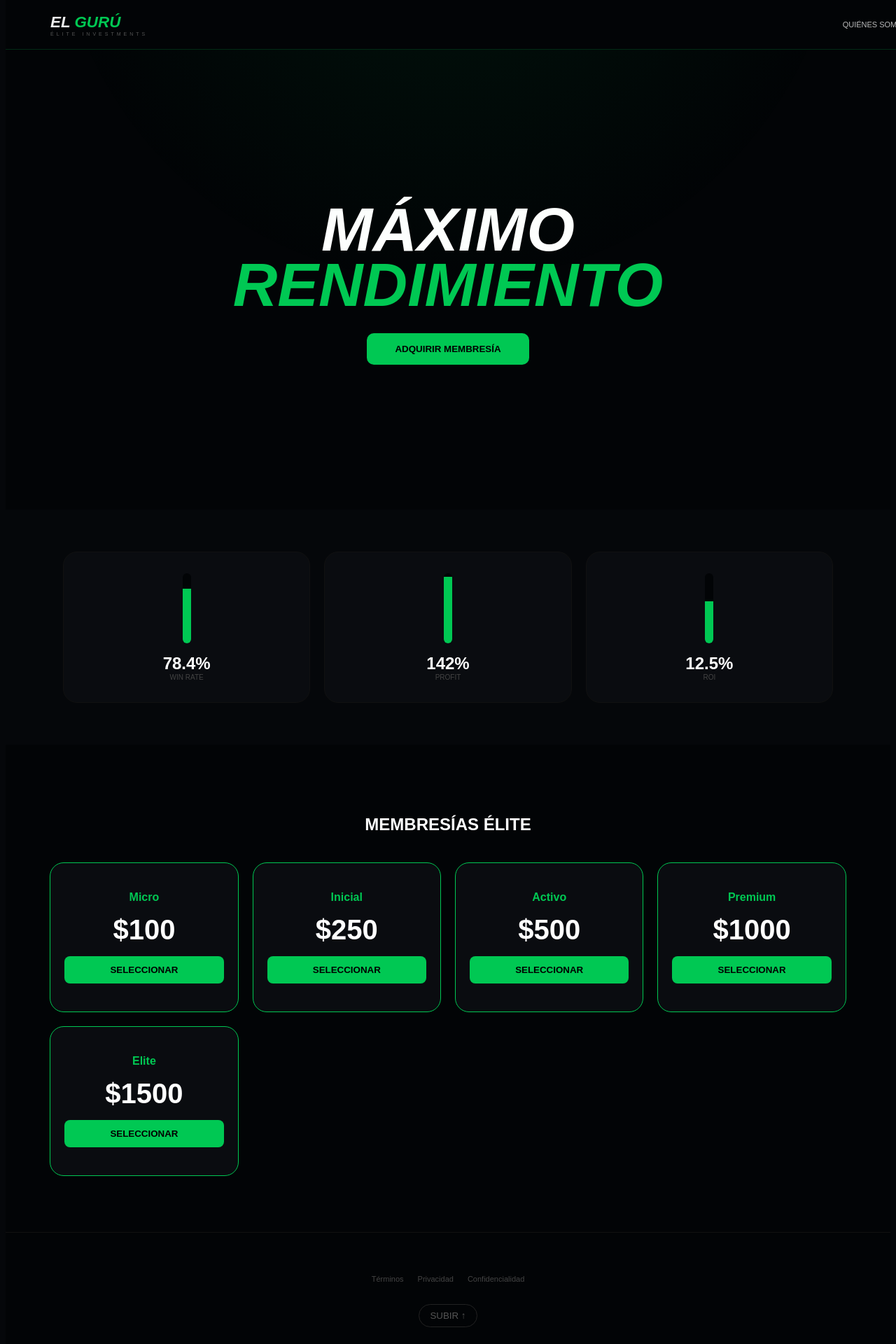
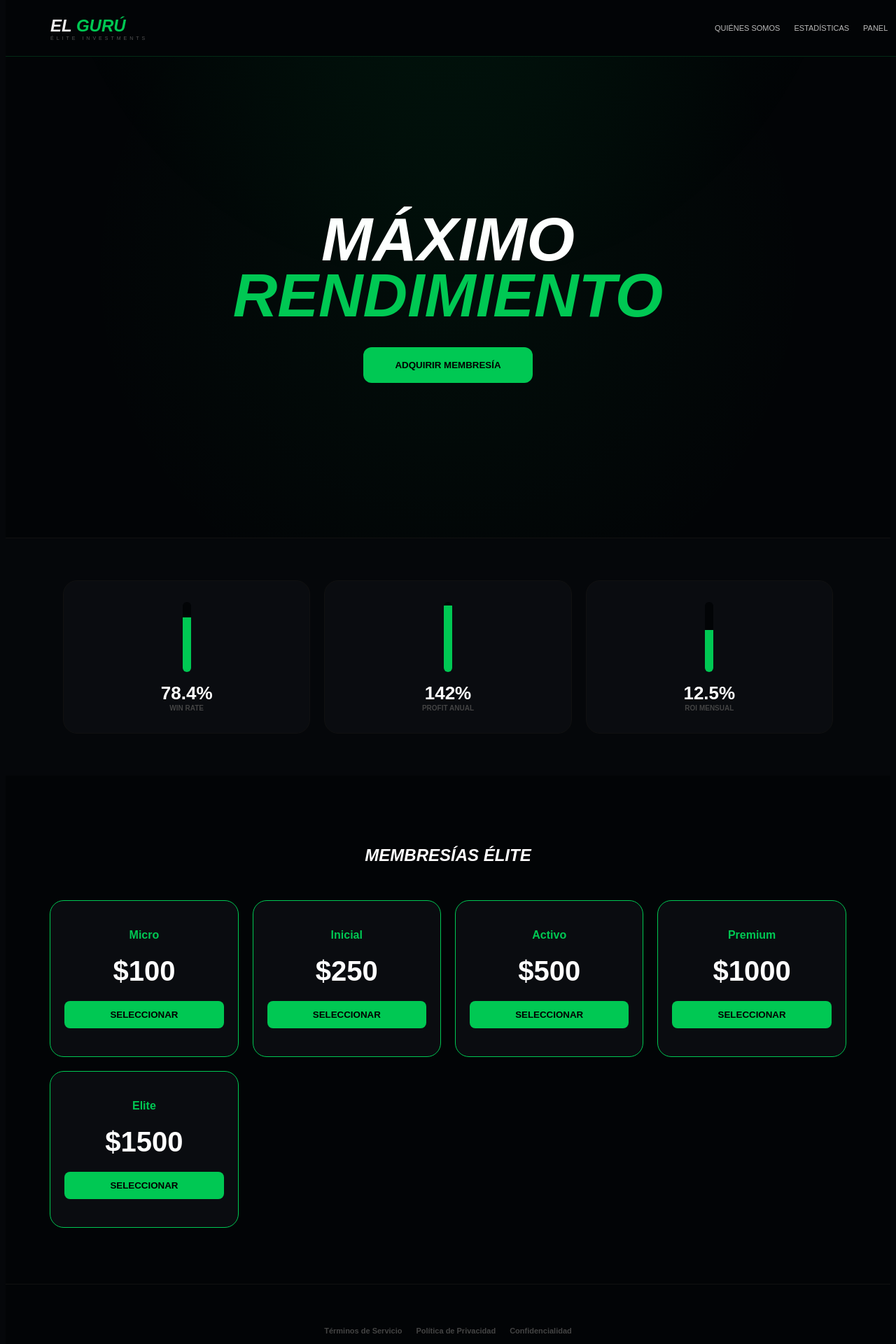
Before and after one commit to DeVx1978/el-guru-elite, a Next.js app: page / in a window 1280 px wide. Shown: the top 1920 px of the page at 70% size. Built offline with nearby package versions, Linux system fonts and the light colour scheme.

Commit message:
Sincronización total: 4 pestañas en menú, estadísticas y legal

```diff
--- a/src/app/page.tsx
+++ b/src/app/page.tsx
@@ -1,6 +1,6 @@
 "use client";
 import React, { useState, useEffect } from 'react';
-import { Menu, X, LogIn, Copyright, ShieldCheck, FileText, Lock, ArrowUp } from 'lucide-react';
+import { Menu, X, LogIn, Copyright, ShieldCheck, FileText, Lock, BarChart3, LayoutDashboard } from 'lucide-react';
 import Link from 'next/link';
 
 const BallLoader = () => (
@@ -23,79 +23,87 @@ export default function HomePage() {
   return (
     <main style={{ backgroundColor: '#020406', minHeight: '100vh', color: 'white', fontFamily: 'Arial, sans-serif', overflowX: 'hidden' }}>
 
-      {/* NAVBAR RESPONSIVE */}
-      <nav style={{ padding: '0 5%', display: 'flex', justifyContent: 'space-between', alignItems: 'center', borderBottom: '1px solid rgba(0, 200, 83, 0.2)', position: 'fixed', top: 0, width: '100%', height: '70px', zIndex: 1000, backgroundColor: '#020406' }}>
-        <div>
-          <h2 style={{ color: '#eee', margin: 0, fontSize: '1.4rem', fontWeight: 900, fontStyle: 'italic' }}>EL <span style={{ color: '#00C853' }}>GURÚ</span></h2>
+      {/* NAVBAR RESPONSIVE BLINDADA */}
+      <nav style={{ padding: '0 5%', display: 'flex', justifyContent: 'space-between', alignItems: 'center', borderBottom: '1px solid rgba(0, 200, 83, 0.2)', position: 'fixed', top: 0, width: '100%', height: '80px', zIndex: 1000, backgroundColor: '#020406' }}>
+        <div style={{ cursor: 'pointer' }} onClick={() => window.location.reload()}>
+          <h2 style={{ color: '#eee', margin: 0, fontSize: '1.5rem', fontWeight: 900, fontStyle: 'italic' }}>EL <span style={{ color: '#00C853' }}>GURÚ</span></h2>
           <p style={{ fontSize: '7px', letterSpacing: '4px', color: '#555', margin: 0 }}>ÉLITE INVESTMENTS</p>
         </div>
 
-        <div className="pc-nav" style={{ display: 'none', gap: '20px' }}>
+        {/* MENÚ PC */}
+        <div className="pc-nav" style={{ display: 'none', gap: '20px', alignItems: 'center' }}>
           <Link href="/quienes-somos" style={{ color:'#bbb', textDecoration:'none', fontSize:'11px' }}>QUIÉNES SOMOS</Link>
-          <Link href="/login" style={{ color:'#00C853', textDecoration:'none', fontSize:'11px', fontWeight:'bold' }}>LOGIN</Link>
+          <Link href="/estadisticas" style={{ color:'#bbb', textDecoration:'none', fontSize:'11px' }}>ESTADÍSTICAS</Link>
+          <Link href="/panel" style={{ color:'#bbb', textDecoration:'none', fontSize:'11px' }}>PANEL</Link>
+          <button onClick={() => { setLoading(true); window.location.href = '/login'; }} style={{ background: 'transparent', color: '#00C853', border: '1px solid #00C853', padding: '8px 15px', borderRadius: '5px', fontSize: '10px', fontWeight: 'bold' }}>LOGIN</button>
         </div>
 
-        <div className="mobile-toggle" style={{ color: '#00C853', cursor: 'pointer' }} onClick={() => setMenuOpen(!menuOpen)}>
-          {menuOpen ? <X size={30} /> : <Menu size={30} />}
+        {/* HAMBURGUESA MÓVIL (VERDE NEÓN) */}
+        <div className="mobile-toggle" style={{ color: '#00C853', cursor: 'pointer', zIndex: 1001 }} onClick={() => setMenuOpen(!menuOpen)}>
+          {menuOpen ? <X size={35} /> : <Menu size={35} />}
         </div>
 
+        {/* MENÚ DESPLEGABLE CON LAS 4 PESTAÑAS */}
         {menuOpen && (
-          <div style={{ position: 'fixed', top: '70px', right: 0, width: '100%', height: '100vh', backgroundColor: '#020406', display: 'flex', flexDirection: 'column', alignItems: 'center', paddingTop: '50px', gap: '30px', zIndex: 999 }}>
-            <Link href="/quienes-somos" style={{ color:'white', textDecoration:'none', fontSize: '20px' }} onClick={() => setLoading(true)}>QUIÉNES SOMOS</Link>
-            <Link href="/login" style={{ color:'#00C853', textDecoration:'none', fontSize: '20px', fontWeight: 'bold' }} onClick={() => setLoading(true)}>INICIAR SESIÓN</Link>
-            <button onClick={() => setMenuOpen(false)} style={{ color: '#333', background: 'none', border: 'none' }}>CERRAR</button>
+          <div style={{ position: 'fixed', top: 0, left: 0, width: '100vw', height: '100vh', backgroundColor: '#020406', display: 'flex', flexDirection: 'column', justifyContent: 'center', alignItems: 'center', gap: '35px', zIndex: 1000 }}>
+            <Link href="/quienes-somos" style={{ color:'white', textDecoration:'none', fontSize: '22px', fontWeight: 'bold' }} onClick={() => setLoading(true)}>QUIÉNES SOMOS</Link>
+            <Link href="/estadisticas" style={{ color:'white', textDecoration:'none', fontSize: '22px', fontWeight: 'bold' }} onClick={() => setLoading(true)}>ESTADÍSTICAS</Link>
+            <Link href="/panel" style={{ color:'white', textDecoration:'none', fontSize: '22px', fontWeight: 'bold' }} onClick={() => setLoading(true)}>PANEL DE CONTROL</Link>
+            <Link href="/login" style={{ color:'#00C853', textDecoration:'none', fontSize: '22px', fontWeight: 'bold' }} onClick={() => setLoading(true)}>INICIAR SESIÓN</Link>
+            <button onClick={() => setMenuOpen(false)} style={{ marginTop: '20px', background: '#111', border: 'none', color: '#444', padding: '10px 30px', borderRadius: '20px' }}>VOLVER</button>
           </div>
         )}
       </nav>
 
       {/* HERO */}
-      <section style={{ height: '90vh', display: 'flex', flexDirection: 'column', justifyContent: 'center', alignItems: 'center', textAlign: 'center', padding: '0 20px' }}>
-        <h1 style={{ fontSize: 'clamp(2.5rem, 10vw, 5.5rem)', fontWeight: 900, fontStyle: 'italic', lineHeight: '0.9', marginBottom: '30px' }}>MÁXIMO<br /><span style={{ color: '#00C853' }}>RENDIMIENTO</span></h1>
-        <button onClick={() => { setLoading(true); window.location.href = '/registro'; }} style={{ backgroundColor: '#00C853', color: 'black', padding: '15px 40px', borderRadius: '10px', border: 'none', fontWeight: 900 }}>ADQUIRIR MEMBRESÍA</button>
+      <section style={{ height: '95vh', display: 'flex', flexDirection: 'column', justifyContent: 'center', alignItems: 'center', textAlign: 'center', padding: '0 20px', backgroundImage: 'radial-gradient(circle, rgba(0,200,83,0.05) 0%, transparent 70%)' }}>
+        <h1 style={{ fontSize: 'clamp(2.5rem, 10vw, 5.5rem)', fontWeight: 900, fontStyle: 'italic', lineHeight: '0.9', marginBottom: '35px' }}>MÁXIMO<br /><span style={{ color: '#00C853' }}>RENDIMIENTO</span></h1>
+        <button onClick={() => { setLoading(true); window.location.href = '/registro'; }} style={{ backgroundColor: '#00C853', color: 'black', padding: '18px 45px', borderRadius: '12px', border: 'none', fontWeight: 900, cursor: 'pointer' }}>ADQUIRIR MEMBRESÍA</button>
       </section>
 
-      {/* ESTADÍSTICAS DINÁMICAS */}
-      <section style={{ padding: '60px 5%', background: '#05070a' }}>
+      {/* ESTADÍSTICAS CON 3 BARRAS DINÁMICAS */}
+      <section style={{ padding: '60px 5%', background: '#05070a', borderTop: '1px solid #111' }}>
         <div style={{ display: 'grid', gridTemplateColumns: 'repeat(auto-fit, minmax(200px, 1fr))', gap: '20px', maxWidth: '1100px', margin: '0 auto' }}>
-          {[ { t: 'WIN RATE', v: '78.4%', h: '78%' }, { t: 'PROFIT', v: '142%', h: '95%' }, { t: 'ROI', v: '12.5%', h: '60%' } ].map(s => (
+          {[ { t: 'WIN RATE', v: '78.4%', h: '78%' }, { t: 'PROFIT ANUAL', v: '142%', h: '95%' }, { t: 'ROI MENSUAL', v: '12.5%', h: '60%' } ].map(s => (
             <div key={s.t} style={{ background: '#0a0c10', padding: '30px', borderRadius: '20px', textAlign: 'center', border: '1px solid #111' }}>
               <div style={{ height: '100px', width: '12px', background: '#020406', margin: '0 auto 15px', borderRadius: '10px', position: 'relative', overflow: 'hidden' }}>
                 <div style={{ position: 'absolute', bottom: 0, width: '100%', height: showStats ? s.h : '0%', background: '#00C853', transition: 'height 2s ease' }}></div>
               </div>
-              <div style={{ fontSize: '24px', fontWeight: 900 }}>{s.v}</div>
-              <div style={{ fontSize: '10px', color: '#444' }}>{s.t}</div>
+              <div style={{ fontSize: '26px', fontWeight: 900 }}>{s.v}</div>
+              <div style={{ fontSize: '10px', color: '#444', fontWeight: 'bold' }}>{s.t}</div>
             </div>
           ))}
         </div>
       </section>
 
-      {/* MEMBRESÍAS ALINEADAS */}
+      {/* MEMBRESÍAS ALINEADAS PROFESIONALMENTE */}
       <section style={{ padding: '80px 5%', textAlign: 'center' }}>
-        <h2 style={{ marginBottom: '40px', fontWeight: 900 }}>MEMBRESÍAS ÉLITE</h2>
-        <div style={{ display: 'grid', gridTemplateColumns: 'repeat(auto-fit, minmax(230px, 1fr))', gap: '20px', maxWidth: '1300px', margin: '0 auto' }}>
+        <h2 style={{ marginBottom: '50px', fontWeight: 900, fontStyle: 'italic' }}>MEMBRESÍAS ÉLITE</h2>
+        <div style={{ display: 'grid', gridTemplateColumns: 'repeat(auto-fit, minmax(220px, 1fr))', gap: '20px', maxWidth: '1300px', margin: '0 auto' }}>
           {planes.map(p => (
             <div key={p.n} style={{ background: '#0a0c10', padding: '40px 20px', borderRadius: '20px', border: '1px solid #00C853' }}>
               <b style={{ color: '#00C853' }}>{p.n}</b>
-              <h3 style={{ fontSize: '2.5rem', margin: '15px 0' }}>${p.v}</h3>
-              <button onClick={() => { setLoading(true); window.location.href = '/registro'; }} style={{ width: '100%', background: '#00C853', border: 'none', padding: '12px', borderRadius: '8px', fontWeight: 900 }}>SELECCIONAR</button>
+              <h3 style={{ fontSize: '2.5rem', margin: '20px 0', fontWeight: 900 }}>${p.v}</h3>
+              <button onClick={() => { setLoading(true); window.location.href = '/registro'; }} style={{ width: '100%', background: '#00C853', border: 'none', padding: '12px', borderRadius: '8px', fontWeight: 900, color: 'black' }}>SELECCIONAR</button>
             </div>
           ))}
         </div>
       </section>
 
-      {/* FOOTER CON TYC */}
-      <footer style={{ padding: '60px 5%', borderTop: '1px solid #111', textAlign: 'center', color: '#444' }}>
-        <div style={{ display: 'flex', justifyContent: 'center', gap: '20px', marginBottom: '30px', fontSize: '11px' }}>
-          <Link href="/terminos" style={{ color: 'inherit', textDecoration: 'none' }}>Términos</Link>
-          <Link href="/privacidad" style={{ color: 'inherit', textDecoration: 'none' }}>Privacidad</Link>
-          <Link href="/confidencialidad" style={{ color: 'inherit', textDecoration: 'none' }}>Confidencialidad</Link>
-        </div>
-        <button onClick={() => window.scrollTo({top:0, behavior:'smooth'})} style={{ background:'none', border:'1px solid #222', color:'#555', padding:'8px 15px', borderRadius:'20px', marginBottom:'20px' }}>SUBIR ↑</button>
-        <p style={{ fontSize: '10px' }}>© 2026 EL GURÚ ÉLITE. PLATAFORMA POR DEVX.</p>
+      {/* FOOTER CON TODA LA INFORMACIÓN LEGAL */}
+      <footer style={{ padding: '60px 5%', borderTop: '1px solid #111', textAlign: 'center', backgroundColor: '#020406', color: '#444' }}>
+          <div style={{ display: 'flex', justifyContent: 'center', flexWrap: 'wrap', gap: '20px', marginBottom: '30px', fontSize: '11px', fontWeight: 'bold' }}>
+            <Link href="/terminos" style={{ color: 'inherit', textDecoration: 'none' }}>Términos de Servicio</Link>
+            <Link href="/privacidad" style={{ color: 'inherit', textDecoration: 'none' }}>Política de Privacidad</Link>
+            <Link href="/confidencialidad" style={{ color: 'inherit', textDecoration: 'none' }}>Confidencialidad</Link>
+          </div>
+          <button onClick={() => window.scrollTo({top:0, behavior:'smooth'})} style={{ background: 'none', border: '1px solid #222', color: '#555', padding: '10px 20px', borderRadius: '20px', cursor: 'pointer', marginBottom: '30px' }}>↑ VOLVER AL INICIO</button>
+          <p style={{ fontSize: '10px' }}>© 2026 EL GURÚ ÉLITE. PLATAFORMA DESARROLLADA POR DEVX.</p>
       </footer>
 
       <style jsx global>{`
-        @media (min-width: 768px) { .pc-nav { display: flex !important; } .mobile-toggle { display: none !important; } }
+        @media (min-width: 992px) { .pc-nav { display: flex !important; } .mobile-toggle { display: none !important; } }
+        @media (max-width: 991px) { .pc-nav { display: none !important; } .mobile-toggle { display: block !important; } }
       `}</style>
     </main>
   );
```
